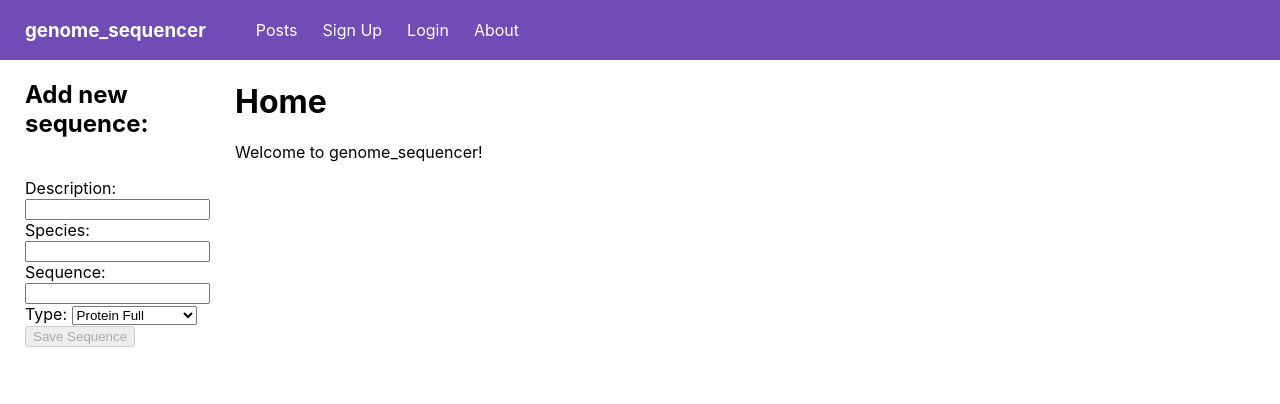
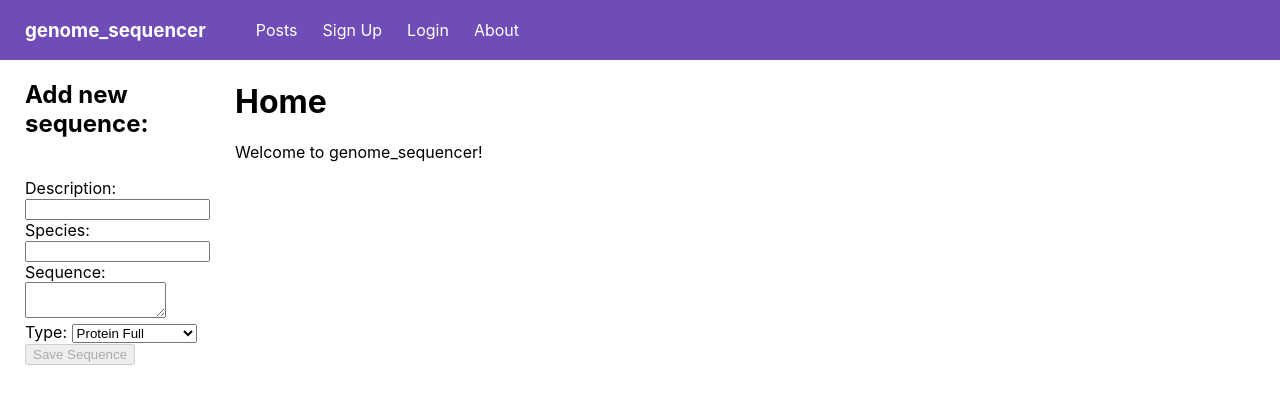
Before and after one commit to antoniouaa/sturdy-funicular, a React (Create React App) app: page /home in a window 1280 px wide. Shown: the top 404 px of the page. Built offline with nearby package versions, Linux system fonts and the light colour scheme; no server answers.

Commit message:
addSequencePage now has textarea for sequences

```diff
--- a/src/App.css
+++ b/src/App.css
@@ -71,3 +71,7 @@ nav {
 p {
     word-break: break-all;
 }
+
+#sequenceSequence {
+    resize: vertical;
+}
--- a/src/features/Sequences/AddSequenceForm.js
+++ b/src/features/Sequences/AddSequenceForm.js
@@ -79,10 +79,12 @@ export const AddSequenceForm = () => {
         />
         <br />
         <label htmlFor="sequenceSequence">Sequence: </label>
-        <input
+        <textarea
           type="text"
           id="sequenceSequence"
           name="sequenceSequence"
+          cols="15"
+          rows="2"
           value={sequence}
           onChange={onSequenceChange}
         />
```
